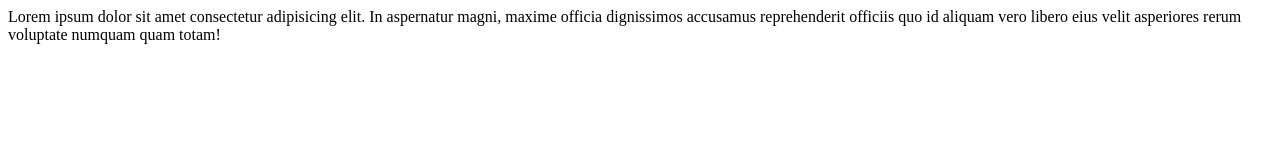
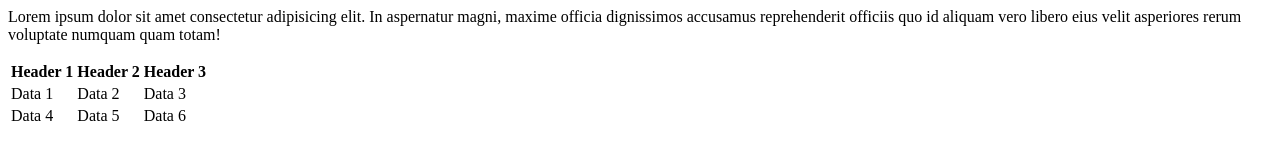
Before and after one commit to yashfa2500-create/localrepo, a plain HTML site: page index.html in a window 1280 px wide. Drawn offline with Linux system fonts and the light colour scheme.

Commit message:
adding table

```diff
--- a/index.html
+++ b/index.html
@@ -1 +1,21 @@
 <p>Lorem ipsum dolor sit amet consectetur adipisicing elit. In aspernatur magni, maxime officia dignissimos accusamus reprehenderit officiis quo id aliquam vero libero eius velit asperiores rerum voluptate numquam quam totam!</p>
+<table>
+  <thead>
+    <tr>
+      <th>Header 1</th>
+      <th>Header 2</th>
+      <th>Header 3</th>
+    </tr>
+  </thead>
+  <tbody>
+    <tr>
+      <td>Data 1</td>
+      <td>Data 2</td>
+      <td>Data 3</td>
+    </tr>
+    <tr>
+      <td>Data 4</td>
+      <td>Data 5</td>
+      <td>Data 6</td>
+    </tr>
+  </tbody>
```
